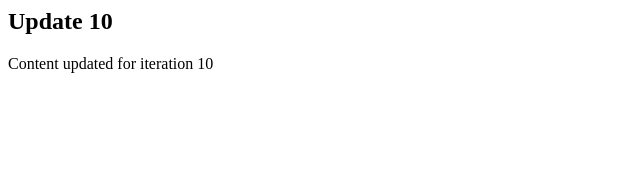
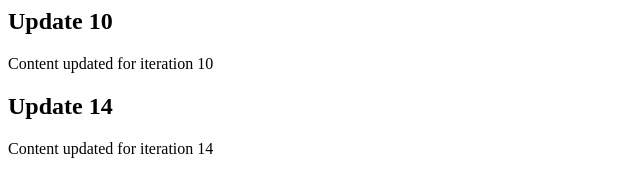
Before and after one commit to jpschmorgan/cautious-octo-dollop, a website: page src/index.html in a window 1280 px wide. Shown: the whole page, without its empty margins (0-640 px from the left). Drawn offline with Linux system fonts and the light colour scheme.

```diff
--- a/src/index.html
+++ b/src/index.html
@@ -3,3 +3,9 @@
     <h2>Update 10</h2>
     <p>Content updated for iteration 10</p>
 </div>
+
+<!-- Updated iteration 14 -->
+<div class="update-14">
+    <h2>Update 14</h2>
+    <p>Content updated for iteration 14</p>
+</div>
```
